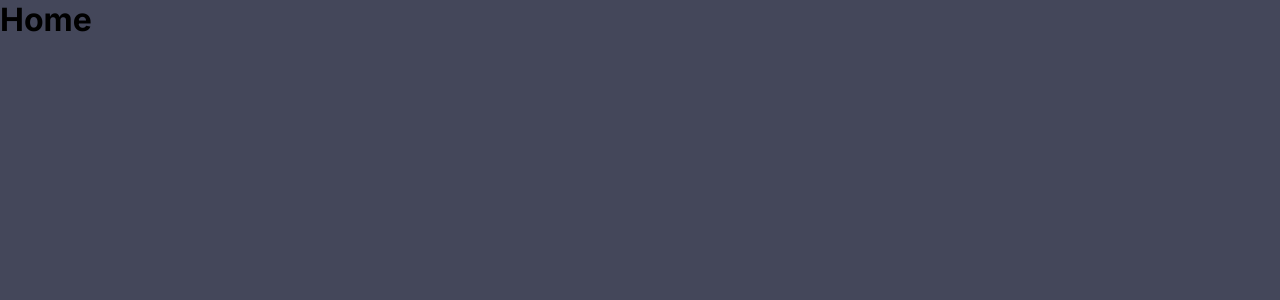
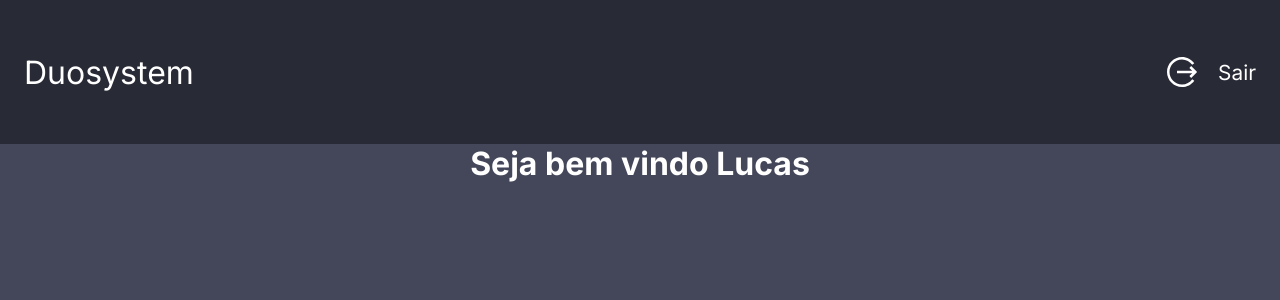
Before and after one commit to lbjbrdev/Duosystem, a React (Vite) app: page /home in a window 1280 px wide. Shown: the top 300 px of the page. Built offline with nearby package versions, Linux system fonts and the light colour scheme.

Commit message:
chore: (Finishing header navigation)

```diff
--- a/package.json
+++ b/package.json
@@ -12,6 +12,7 @@
   "dependencies": {
     "react": "^18.2.0",
     "react-dom": "^18.2.0",
+    "react-icons": "^5.2.1",
     "react-router-dom": "^6.23.1",
     "styled-components": "^6.1.11"
   },
--- /dev/null
+++ b/src/@types/reactNode.ts
@@ -0,0 +1,5 @@
+import { ReactNode } from 'react';
+
+export type TReactNode = {
+    children:  ReactNode;
+};
--- a/src/App.tsx
+++ b/src/App.tsx
@@ -1,8 +1,9 @@
 import React from 'react';
+import { RouterProvider } from 'react-router-dom';
+
+import { router } from './routes';
 
 import { GlobalStyles } from './global/styles';
-import { RouterProvider } from 'react-router-dom';
-import { router } from './routes';
 
 export function App() {
   return (
--- a/src/components/header/index.tsx
+++ b/src/components/header/index.tsx
@@ -1,9 +1,33 @@
+import { useNavigate } from 'react-router-dom';
 import * as Styles from './styles';
 
-export function Header () {
+interface IProps {
+    isAuthenticated: boolean;
+}
+
+export function Header({ isAuthenticated }: IProps) {
+    const navigate = useNavigate();
+
+    const handleSignOut = () => {
+        navigate('/');
+    };
+
+    const renderSignOutOption = () => {
+        if (isAuthenticated) {
+            return (
+                <Styles.SignOutContainer onClick={handleSignOut}>
+                    <Styles.SignOutIcon size={40} />
+                    <Styles.SignOutLabel>Sair</Styles.SignOutLabel>
+                </Styles.SignOutContainer>
+            );
+        }
+    };
+
     return (
         <Styles.Container>
             <Styles.Label>Duosystem</Styles.Label>
+
+            {renderSignOutOption()}
         </Styles.Container>
     );
 }
--- a/src/components/header/styles.ts
+++ b/src/components/header/styles.ts
@@ -1,13 +1,16 @@
+import { LiaSignOutAltSolid } from 'react-icons/lia';
 import styled from 'styled-components';
 
 export const Container = styled.header`
     display: flex;
     align-items: center;
-    justify-content: center;
+    justify-content: space-between;
 
     background-color: #282A36;
 
     height: 6rem;
+
+    padding: 1.5rem;
 `;
 
 export const Label = styled.p`
@@ -15,3 +18,27 @@ export const Label = styled.p`
 
     font-size: 2rem;
 `;
+
+export const SignOutIcon = styled(LiaSignOutAltSolid)`
+    color: #FFF;
+`;
+
+export const SignOutContainer = styled.div`
+    display: flex;
+    align-items: center;
+    gap: 1rem;
+
+    cursor: pointer;
+
+    transition: all .2s;
+
+    &:hover {
+        opacity: .6;
+    }
+`;
+
+export const SignOutLabel = styled.p`
+    color: #FFF;
+
+    font-size: 1.3rem;
+`;
--- a/src/pages/home/index.tsx
+++ b/src/pages/home/index.tsx
@@ -1,5 +1,15 @@
-export function Home () {
+import React from 'react';
+import * as Styles from './styles';
+import { Header } from '../../components/header';
+
+export function Home() {
     return (
-        <h1>Home</h1>
+        <React.Fragment>
+            <Header isAuthenticated />
+
+            <Styles.Container>
+                <Styles.Title>Seja bem vindo Lucas</Styles.Title>
+            </Styles.Container>
+        </React.Fragment>
     );
 }
--- /dev/null
+++ b/src/pages/home/styles.ts
@@ -0,0 +1,11 @@
+import styled from 'styled-components';
+
+export const Container = styled.div`
+    display: flex;
+    align-items: center;
+    justify-content: center;
+`;
+
+export const Title = styled.h1`
+    color: #FFF;
+`;
--- a/src/pages/signIn/index.tsx
+++ b/src/pages/signIn/index.tsx
@@ -1,14 +1,17 @@
 import React from 'react';
 
 import { Input } from '../../components/form/input';
-import { Header } from '../../components/header';
 
 import * as Styles from './styles';
+import { useNavigate } from 'react-router-dom';
+import { Header } from '../../components/header';
 
 export function SignIn() {
     const [inputEmailValue, setInputEmailValue] = React.useState<string>('');
     const [inputPasswordValue, setInputPasswordValue] = React.useState<string>('');
     const [formIsValid, setFormIsValid] = React.useState<boolean>(true);
+
+    const navigate = useNavigate();
 
     const handleSubmit = () => {
         const INPUT_EMAIL_VALUE_IS_INVALID = !inputEmailValue || inputEmailValue === '';
@@ -21,13 +24,14 @@ export function SignIn() {
         } else {
             setFormIsValid(true);
             window.alert('Sucesso!');
+            navigate('/home');
         }
 
     };
 
     return (
         <React.Fragment>
-            <Header />
+            <Header isAuthenticated={false} />
 
             <Styles.Form>
                 <Styles.Title>Entre com seu acesso</Styles.Title>
```
Also changed, not shown: 1 other file (tests, documents, lock files or other folders).
